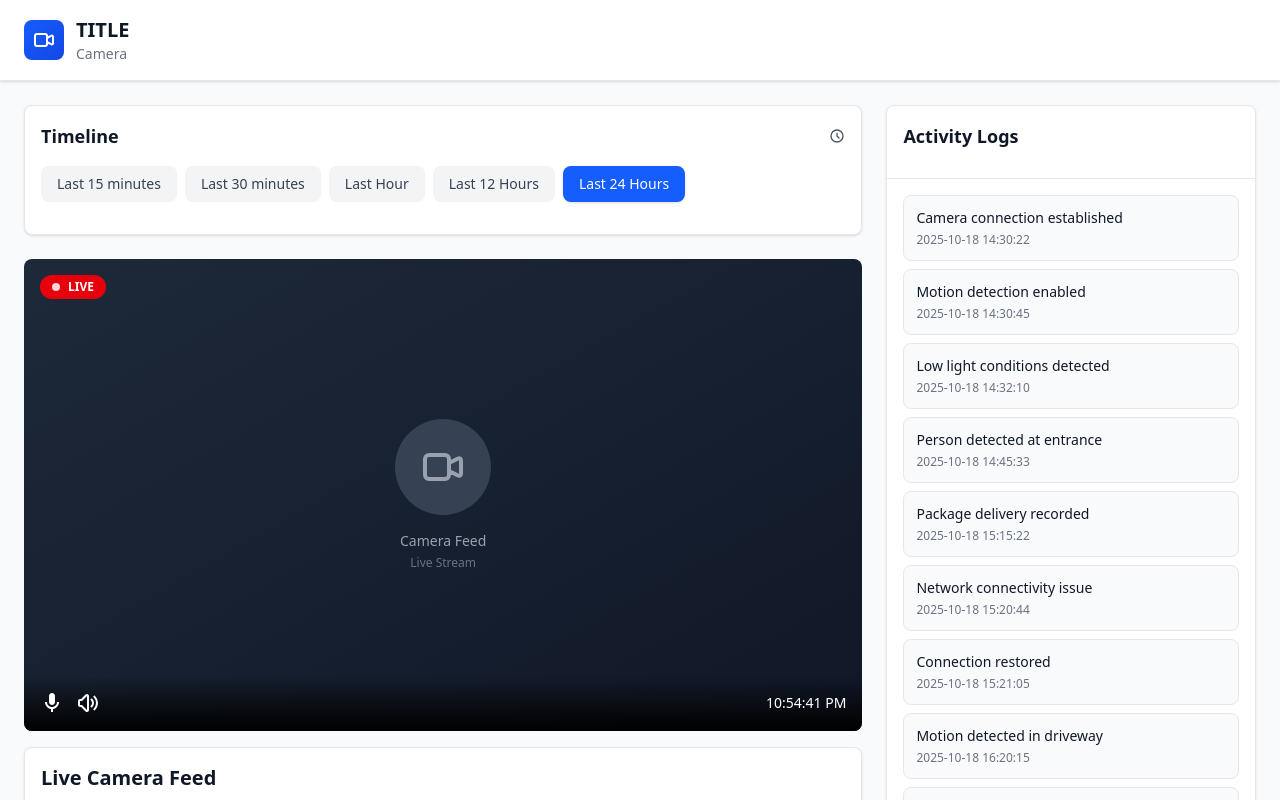
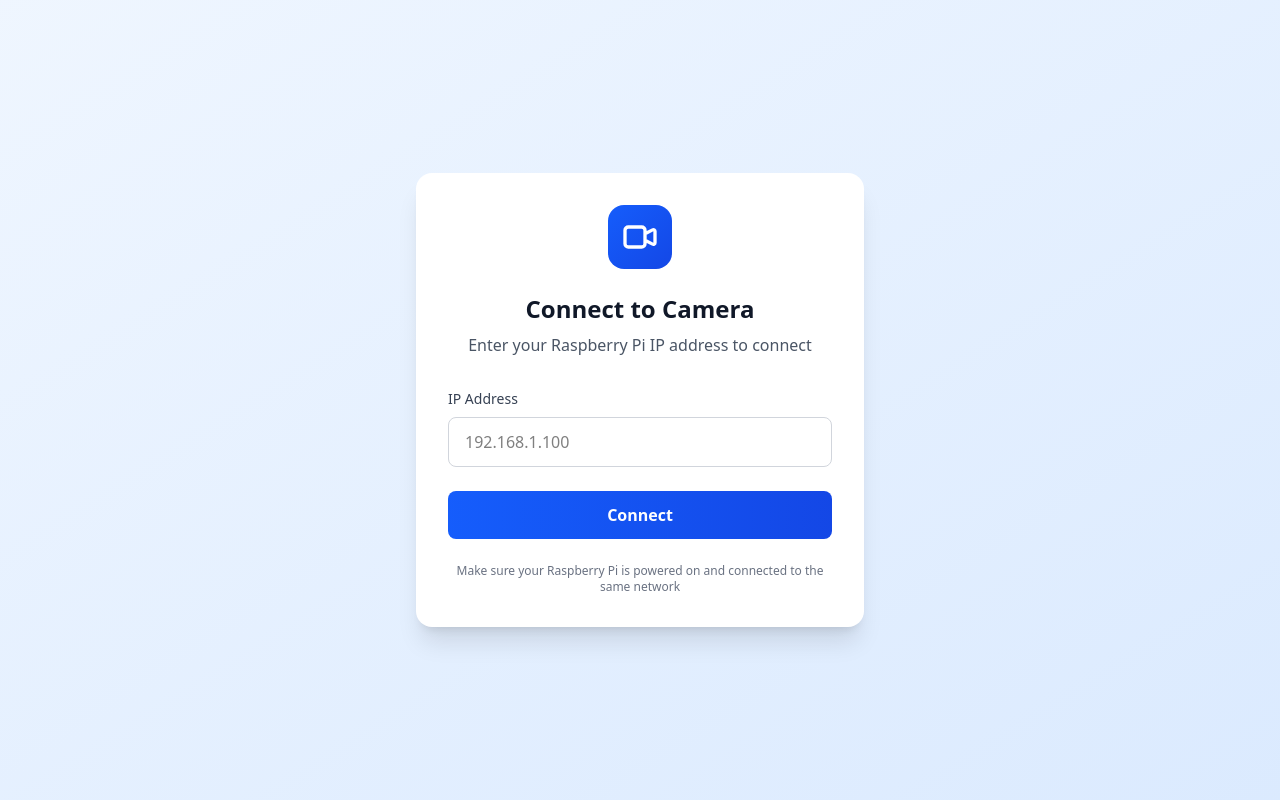
Before and after one commit to raymondcen/DubHacks2025, a React (Vite) app in the folder tmobile-client/: page /login in a window 1280 px wide. Shown: the top 800 px of the page. Built offline with nearby package versions, Linux system fonts and the light colour scheme.

Commit message:
Added routing and login functionality that redirects to dashboard when correct ip

```diff
--- a/tmobile-client/package.json
+++ b/tmobile-client/package.json
@@ -13,6 +13,7 @@
     "@tailwindcss/vite": "^4.1.14",
     "react": "^19.1.1",
     "react-dom": "^19.1.1",
+    "react-router-dom": "^7.9.4",
     "tailwindcss": "^4.1.14"
   },
   "devDependencies": {
--- a/tmobile-client/src/App.jsx
+++ b/tmobile-client/src/App.jsx
@@ -1,6 +1,17 @@
-import Dashboard from './pages/dashboard'
+import { BrowserRouter, Routes, Route, Navigate } from 'react-router-dom';
+import Login from './pages/login';
+import Dashboard from './pages/dashboard';
+
 function App() {
-  return <Dashboard />
+  return (
+    <BrowserRouter>
+      <Routes>
+        <Route path="/" element={<Navigate to="/login" replace />} />
+        <Route path="/login" element={<Login />} />
+        <Route path="/dashboard" element={<Dashboard />} />
+      </Routes>
+    </BrowserRouter>
+  );
 }
 
-export default App
+export default App;
--- a/tmobile-client/src/context/connection.js
+++ b/tmobile-client/src/context/connection.js
@@ -10,12 +10,21 @@ const listeners = { frame: [], event: [] };
 const PiUrl = import.meta.env.VITE_PI_IPADDR;
 const Port = 5000;
 
-export function initWebSocket(url = `ws:${PiUrl}:${Port}/ws`) {
+export function initWebSocket(ipAddress = PiUrl, onSuccess = null, onError = null) {
   if (!socket) {
+    const url = `ws://${ipAddress}:${Port}/ws`;
     socket = new WebSocket(url);
 
-    // TODO: Stretch goal is to type in the raspberry pi IP before connecting
-    socket.onopen = () => console.log("Connected");
+    socket.onopen = () => {
+      console.log("Connected");
+      if (onSuccess) onSuccess();
+    };
+
+    socket.onerror = (error) => {
+      console.error("Connection error:", error);
+      if (onError) onError(error);
+    };
+
     socket.onclose = () => console.log("Disconnected");
 
     socket.onmessage = (msg) => {
@@ -53,3 +62,11 @@ export function sendMessage(msg) {
     console.log("socket not ready");
   }
 }
+
+export function getSocket() {
+  return socket;
+}
+
+export function isConnected() {
+  return socket && socket.readyState === WebSocket.OPEN;
+}
--- /dev/null
+++ b/tmobile-client/src/pages/login.jsx
@@ -0,0 +1,118 @@
+import { useState } from 'react';
+import { useNavigate } from 'react-router-dom';
+import { initWebSocket } from '../context/connection';
+
+function Login() {
+  const [ipAddress, setIpAddress] = useState('');
+  const [loading, setLoading] = useState(false);
+  const [error, setError] = useState('');
+  const navigate = useNavigate();
+
+  const handleSubmit = (e) => {
+    e.preventDefault();
+    setError('');
+    setLoading(true);
+
+    // Validate IP address format (basic validation)
+    const ipPattern = /^(\d{1,3}\.){3}\d{1,3}$/;
+    if (!ipPattern.test(ipAddress)) {
+      setError('Please enter a valid IP address');
+      setLoading(false);
+      return;
+    }
+
+    // Try to connect to the Raspberry Pi
+    initWebSocket(
+      ipAddress,
+      () => {
+        // Success callback
+        setLoading(false);
+        localStorage.setItem('piIpAddress', ipAddress);
+        navigate('/dashboard');
+      },
+      (err) => {
+        // Error callback
+        setLoading(false);
+        setError('Failed to connect to Raspberry Pi. Please check the IP address.');
+        console.error('Connection error:', err);
+      }
+    );
+  };
+
+  return (
+    <div className="min-h-screen bg-gradient-to-br from-blue-50 to-blue-100 flex items-center justify-center p-4">
+      <div className="bg-white rounded-2xl shadow-xl w-full max-w-md p-8">
+        {/* Logo/Icon */}
+        <div className="flex justify-center mb-6">
+          <div className="w-16 h-16 bg-gradient-to-br from-blue-600 to-blue-700 rounded-2xl flex items-center justify-center">
+            <svg className="w-10 h-10 text-white" fill="none" stroke="currentColor" viewBox="0 0 24 24">
+              <path strokeLinecap="round" strokeLinejoin="round" strokeWidth={2} d="M15 10l4.553-2.276A1 1 0 0121 8.618v6.764a1 1 0 01-1.447.894L15 14M5 18h8a2 2 0 002-2V8a2 2 0 00-2-2H5a2 2 0 00-2 2v8a2 2 0 002 2z" />
+            </svg>
+          </div>
+        </div>
+
+        {/* Title */}
+        <h1 className="text-2xl font-bold text-center text-gray-900 mb-2">
+          Connect to Camera
+        </h1>
+        <p className="text-center text-gray-600 mb-8">
+          Enter your Raspberry Pi IP address to connect
+        </p>
+
+        {/* Form */}
+        <form onSubmit={handleSubmit}>
+          <div className="mb-6">
+            <label htmlFor="ipAddress" className="block text-sm font-medium text-gray-700 mb-2">
+              IP Address
+            </label>
+            <input
+              type="text"
+              id="ipAddress"
+              value={ipAddress}
+              onChange={(e) => setIpAddress(e.target.value)}
+              placeholder="192.168.1.100"
+              className="w-full px-4 py-3 border border-gray-300 rounded-lg focus:ring-2 focus:ring-blue-500 focus:border-transparent outline-none transition-all"
+              disabled={loading}
+              required
+            />
+          </div>
+
+          {/* Error message */}
+          {error && (
+            <div className="mb-4 p-3 bg-red-50 border border-red-200 rounded-lg">
+              <p className="text-sm text-red-600">{error}</p>
+            </div>
+          )}
+
+          {/* Submit button */}
+          <button
+            type="submit"
+            disabled={loading}
+            className="w-full bg-gradient-to-r from-blue-600 to-blue-700 text-white font-semibold py-3 px-4 rounded-lg hover:from-blue-700 hover:to-blue-800 transition-all disabled:opacity-50 disabled:cursor-not-allowed flex items-center justify-center"
+          >
+            {loading ? (
+              <>
+                <svg className="animate-spin -ml-1 mr-3 h-5 w-5 text-white" xmlns="http://www.w3.org/2000/svg" fill="none" viewBox="0 0 24 24">
+                  <circle className="opacity-25" cx="12" cy="12" r="10" stroke="currentColor" strokeWidth="4"></circle>
+                  <path className="opacity-75" fill="currentColor" d="M4 12a8 8 0 018-8V0C5.373 0 0 5.373 0 12h4zm2 5.291A7.962 7.962 0 014 12H0c0 3.042 1.135 5.824 3 7.938l3-2.647z"></path>
+                </svg>
+                Connecting...
+              </>
+            ) : (
+              'Connect'
+            )}
+          </button>
+        </form>
+
+        {/* Helper text */}
+        <div className="mt-6 text-center">
+          <p className="text-xs text-gray-500">
+            Make sure your Raspberry Pi is powered on and connected to the same network
+          </p>
+        </div>
+      </div>
+    </div>
+  );
+}
+
+export default Login;
```
Also changed, not shown: 1 other file (tests, documents, lock files or other folders).
